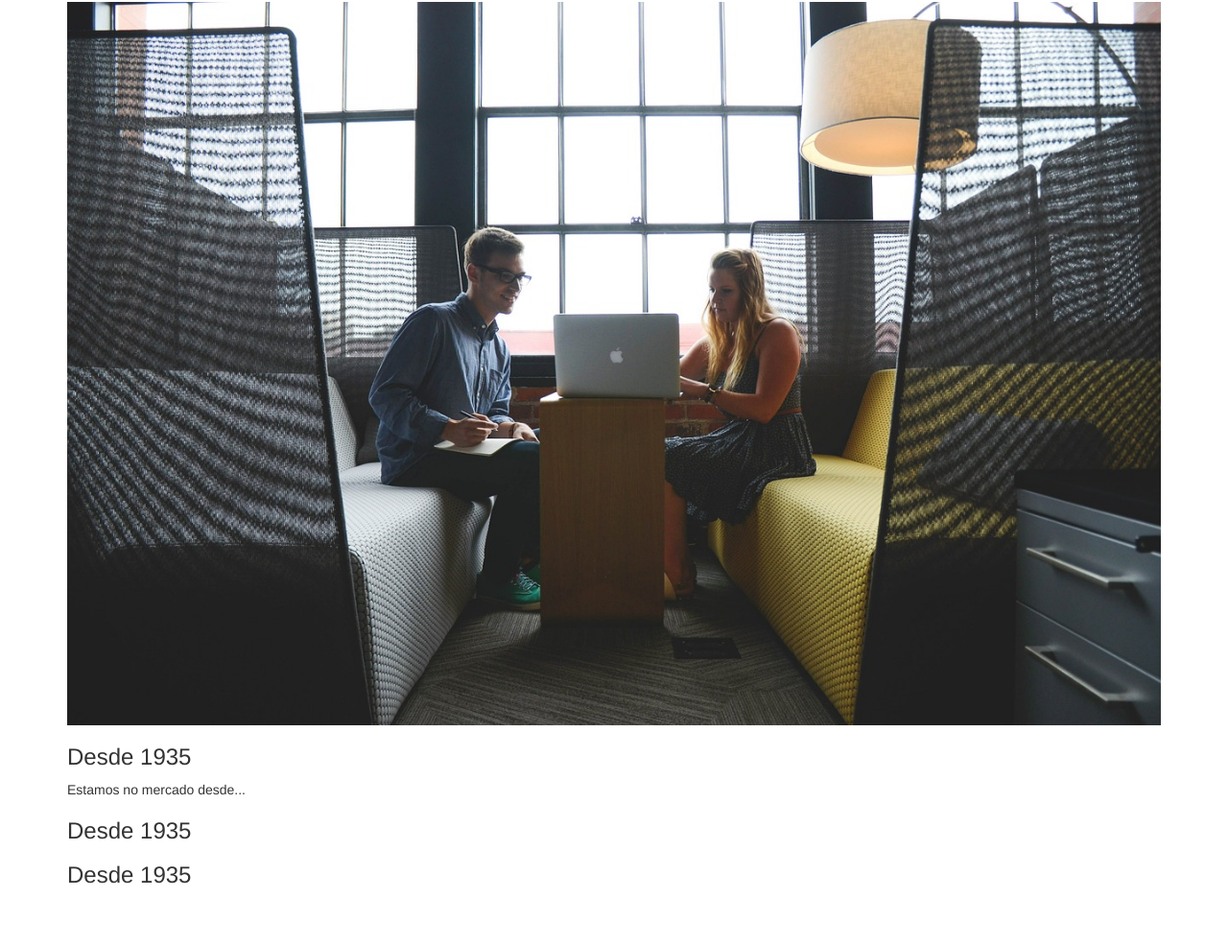
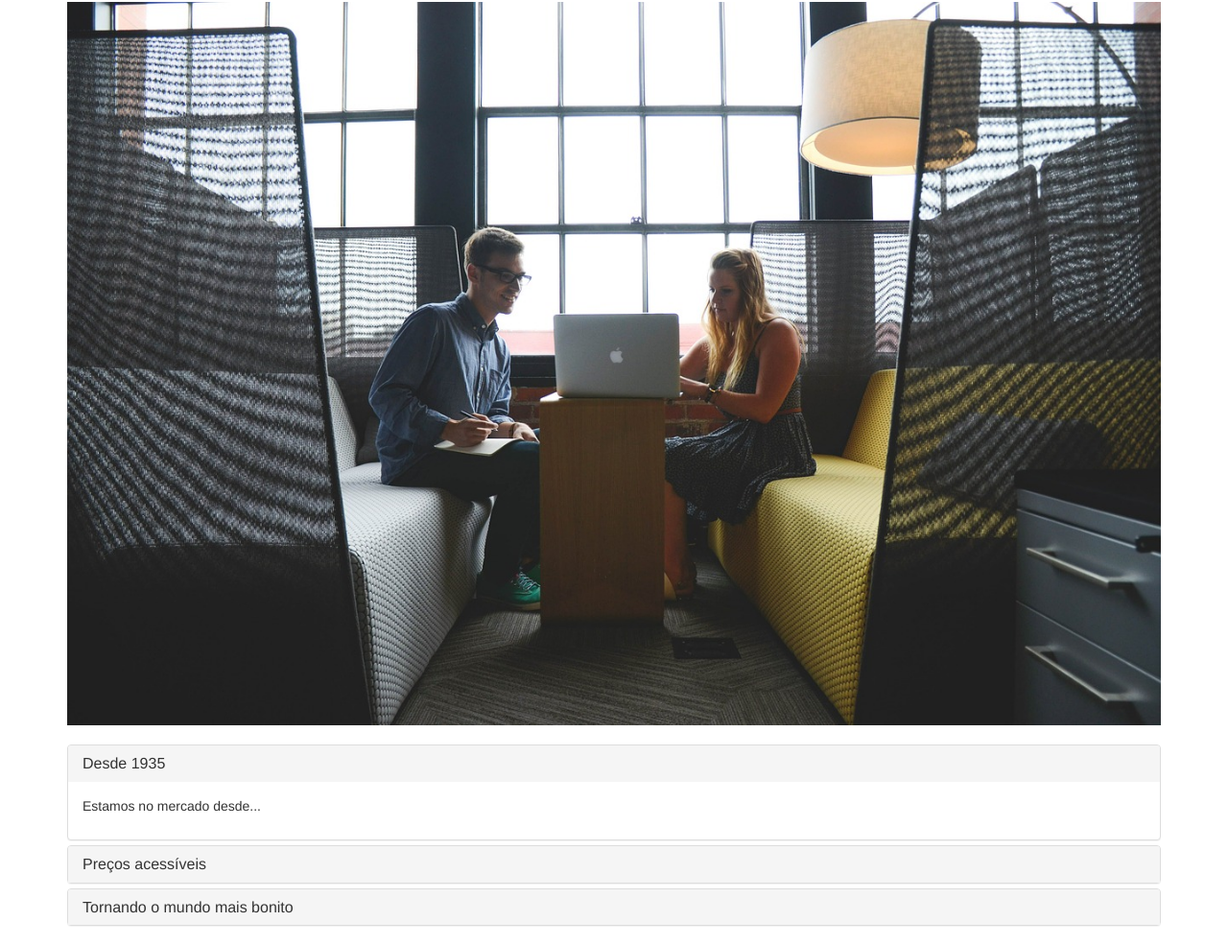
Before and after one commit to PedroPK/AluraBootstrap, a website: page topCasaFina-arquitetura/index.html in a window 1280 px wide. Shown: the part 61-1046 px from the top of the page at 96% size. Before the commit the page ends 997 px from the top, so only its background shows below. Drawn offline with nearby package versions, Linux system fonts and the light colour scheme; files whose address does not match are found by name.

Commit message:
"panel-group" Div to encapsulate other Div's
"data-parent" to let only one Panel opened

"panel-heading", "panel-title" and "panel-body"to better appearence

Use of "data-toggle", "data-target" to Collapse and Expand the Panels

"data-parent" for accordion effect (only one panel appearing at a time)

```diff
--- /dev/null
+++ b/topCasaFina-arquitetura/assets/css/style.css
@@ -0,0 +1,3 @@
+#super-panel {
+	margin-top: 20px;
+}
--- a/topCasaFina-arquitetura/index.html
+++ b/topCasaFina-arquitetura/index.html
@@ -11,6 +11,7 @@
 		<meta name="viewport" content="width=device-width, initial-scale=1">
 
 		<link rel="stylesheet" type="text/css" href="../node_modules/bootstrap/dist/css/bootstrap.min.css">
+		<link rel="stylesheet" type="text/css" href="../topCasaFina-arquitetura/assets/css/style.css">
 	</head>
 	<body>
 		<div class="container">
@@ -22,14 +23,49 @@
 			-->
 			<img class="img-responsive" src="assets/img/empresa.jpg">
 
-			<h3 data-toggle="collapse" data-target="#primeiro-paragrafo">Desde 1935</h3>
-			<p id="primeiro-paragrafo" class="collapse in">Estamos no mercado desde...</p>
+			<div id="super-panel" class="panel-group">
+				<div class="panel panel-default">
+					<div class="panel-heading">
+						<h3 class="panel-title"
+							data-toggle="collapse"
+							data-target="#primeiro-paragrafo"
+							data-parent="#super-panel">Desde 1935</h3>
+					</div>
+					<div id="primeiro-paragrafo" class="collapse in">
+						<div class="panel-body">
+							<p>Estamos no mercado desde...</p>
+						</div>
+					</div>
+				</div>
 
-			<h3 data-toggle="collapse" data-target="#segundo-paragrafo">Desde 1935</h3>
-			<p id="segundo-paragrafo" class="collapse">Estamos no mercado desde...</p>
+				<div class="panel panel-default">
+					<div class="panel-heading">
+						<h3 class="panel-title"
+							data-toggle="collapse"
+							data-target="#segundo-paragrafo"
+							data-parent="#super-panel">Preços acessíveis</h3>
+					</div>
+					<div id="segundo-paragrafo" class="collapse">
+						<div class="panel-body">
+							<p>A partir de R$ 1.000,00</p>
+						</div>
+					</div>
+				</div>
 
-			<h3 data-toggle="collapse" data-target="#terceiro-paragrafo">Desde 1935</h3>
-			<p id="terceiro-paragrafo" class="collapse">Estamos no mercado desde...</p>
+				<div class="panel panel-default">
+					<div class="panel-heading">
+						<h3 class="panel-title"
+							data-toggle="collapse"
+							data-target="#terceiro-paragrafo"
+							data-parent="#super-panel">Tornando o mundo mais bonito</h3>
+					</div>
+					<div id="terceiro-paragrafo" class="collapse">
+						<div class="panel-body">
+							<p>Trazendo alegria e harmonia para a vida de nossos clientes</p>
+						</div>
+					</div>
+				</div>
+			</div>
 		</div>
 		<script src="../node_modules/jquery/dist/jquery.min.js"></script>
 		<script src="../topCasaFina-arquitetura/assets/bootstrap/js/bootstrap.min.js"></script>
```
